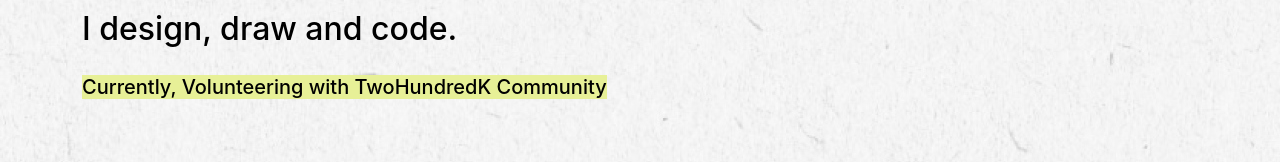
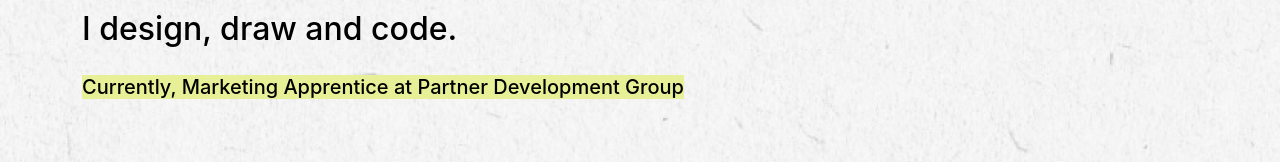
Before and after one commit to itlancer999/practice, a React (Create React App) app: page / in a window 1280 px wide. Shown: the part 453-615 px from the top of the page. Built offline with nearby package versions, Linux system fonts and the light colour scheme.

Commit message:
changed to job role

```diff
--- a/src/Home.js
+++ b/src/Home.js
@@ -192,7 +192,7 @@
                         <h1 className="header faint fade-in-text">Maryam M.</h1>
                         <h1 className="header-under fade-in-text">UX Designer</h1>
                         <h2 className="tag fade-in-text">I <span className="highlight">design</span>, <span className="highlight">draw</span> and <span className="highlight">code</span>.</h2>
-                        <h2 className="tag fade-in-text"><span className="highlighted tag1">Currently, Volunteering with TwoHundredK Community</span></h2>
+                        <h2 className="tag fade-in-text"><span className="highlighted tag1">Currently, Marketing Apprentice at Partner Development Group</span></h2>
 
                 </main>
               </Col>
```
